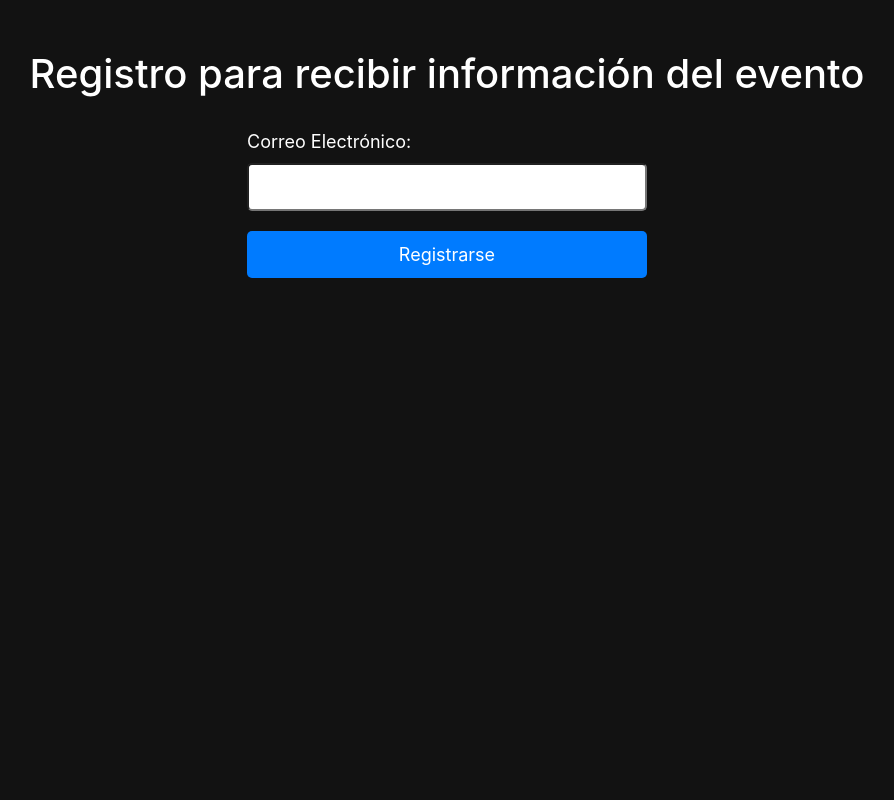
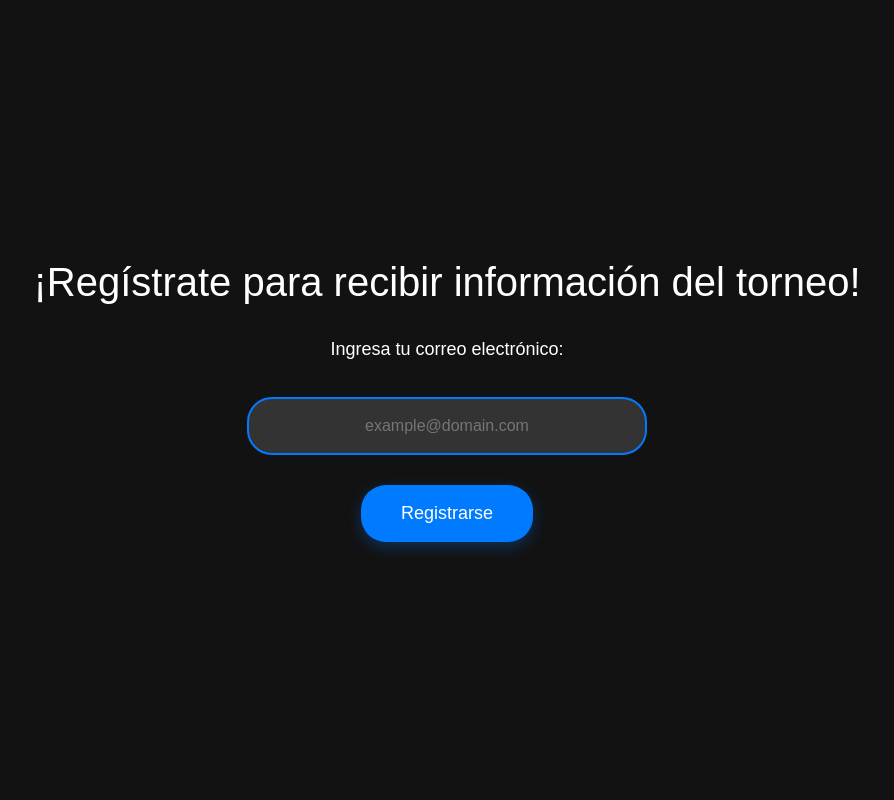
Before and after one commit to RuddyUNI/TorneoVideoJuegos, a Django app: template torneo/templates/agregar_evento.html in a window 1280 px wide. Shown: the whole page, without its empty margins (193-1087 px from the left). Run offline with Django 5.2, Linux system fonts and the light colour scheme; the template is opened without the code that fills it, so the values that code supplies are empty; some libraries are stand-ins or nearby versions.

Commit message:
MejoraSistemaCorreo

```diff
--- a/torneo/templates/agregar_evento.html
+++ b/torneo/templates/agregar_evento.html
@@ -3,7 +3,7 @@
 <head>
     <meta charset="UTF-8">
     <meta name="viewport" content="width=device-width, initial-scale=1.0">
-    <title>Registro para recibir información del evento</title>
+    <title>Registro para recibir información del torneo</title>
     <link rel="stylesheet" href="https://stackpath.bootstrapcdn.com/bootstrap/4.5.2/css/bootstrap.min.css">
     <style>
         body {
@@ -11,12 +11,16 @@
             color: #ffffff;
             margin: 0;
             padding: 0;
+            font-family: Arial, sans-serif;
+            display: flex;
+            align-items: center;
+            justify-content: center;
+            height: 100vh;
         }
         .container {
-            padding-top: 50px;
+            text-align: center;
         }
         h1 {
-            text-align: center;
             margin-bottom: 30px;
         }
         form {
@@ -25,39 +29,61 @@
         }
         label {
             font-size: 18px;
+            color: #ffffff;
+            margin-bottom: 10px;
+            display: block;
+            text-align: center; /* Alineación centrada */
         }
         input[type="email"] {
             width: 100%;
-            padding: 10px;
+            padding: 15px;
             font-size: 16px;
-            border-radius: 5px;
-            margin-bottom: 20px;
+            border-radius: 25px;
+            margin-bottom: 30px;
+            border: 2px solid #007bff;
+            background-color: #333333;
+            color: #ffffff;
+            transition: border-color 0.3s;
+            box-sizing: border-box;
+            text-align: center;
+        }
+        input[type="email"]:focus {
+            border-color: #0056b3;
+            outline: none;
         }
         .btn-mas-info {
-            display: block;
-            width: 100%;
-            padding: 10px;
+            display: inline-block;
+            padding: 15px 40px;
             font-size: 18px;
-            border-radius: 5px;
+            border-radius: 25px;
             background-color: #007bff;
             color: #ffffff;
             border: none;
             text-align: center;
             text-decoration: none;
+            transition: background-color 0.3s;
+            cursor: pointer;
+            box-shadow: 0 5px 15px rgba(0, 123, 255, 0.3);
         }
         .btn-mas-info:hover {
             background-color: #0056b3;
+            box-shadow: 0 8px 20px rgba(0, 123, 255, 0.5);
+        }
+        .btn-mas-info:focus {
+            outline: none;
         }
     </style>
 </head>
 <body>
     <div class="container">
-        <h1>Registro para recibir información del evento</h1>
-        <form method="post">
+        <h1>¡Regístrate para recibir información del torneo!</h1>
+        <form method="post" action="{% url 'confirmacion_registro' %}">
             {% csrf_token %}
-            <label for="email">Correo Electrónico:</label>
-            <input type="email" id="email" name="email" required>
-            <a href="{% url 'confirmacion_registro' %}" class="btn btn-mas-info fade-in-btn"> Registrarse</a>
+            <label for="email">Ingresa tu correo electrónico:</label>
+            <br>
+            <input type="email" id="email" name="email" required placeholder="example@domain.com">
+            <br>
+            <input type="submit" value="Registrarse" class="btn btn-mas-info">
         </form>
     </div>
 </body>
```
Also changed, not shown: torneo/templates/Confirmacion_registro.html (+19 -4 lines).
